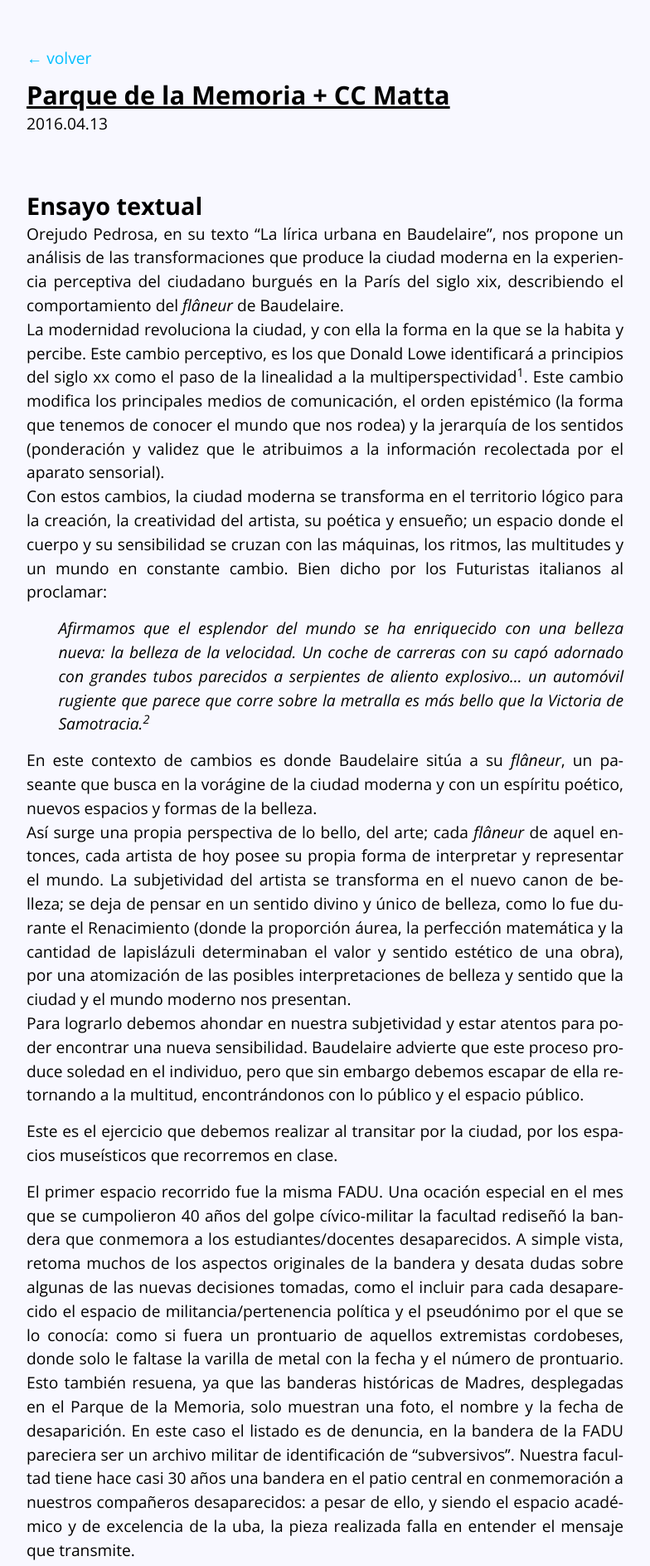
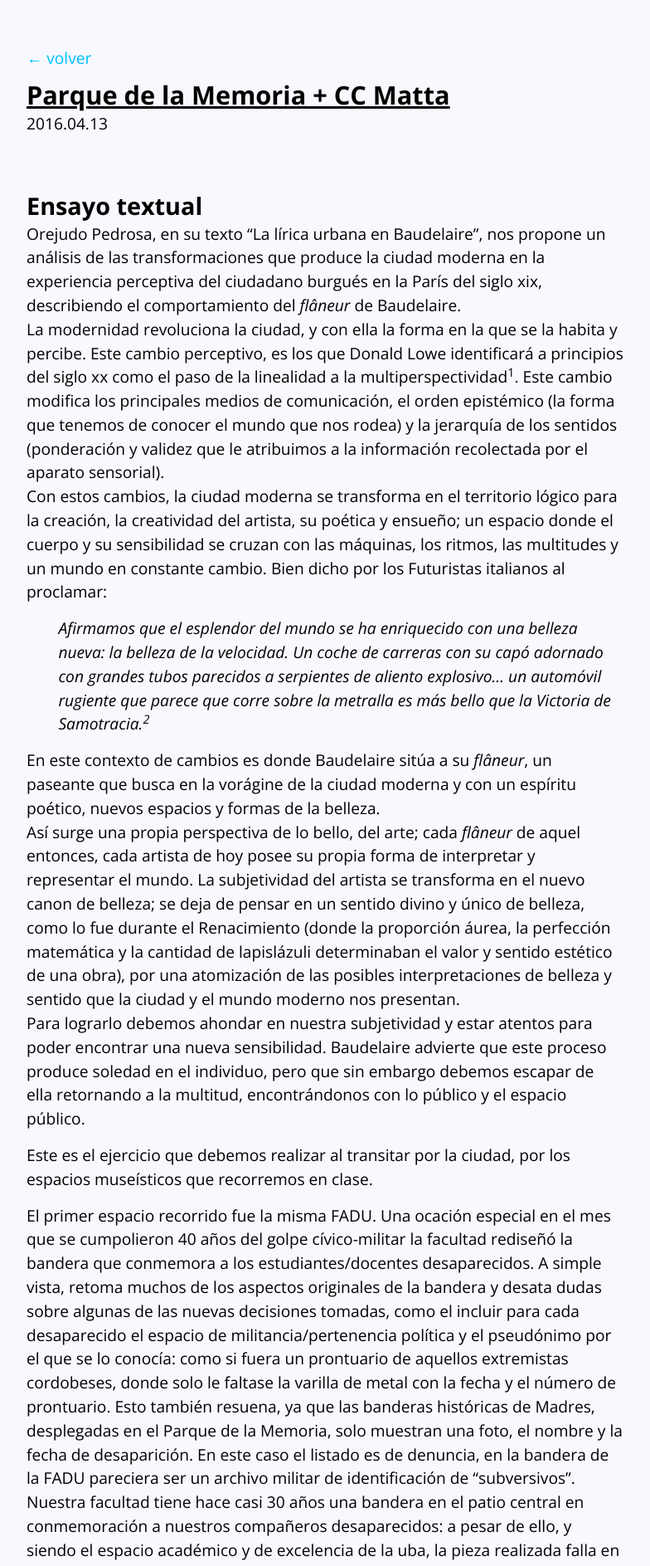
Before and after one commit to tasken/sitio.audiovisual, a Jekyll site: the page built from _posts/2016-04-13-TP1.md, in a window 1280 px wide. Shown: the top 1887 px of the page at 83% size, without its empty margins (248-1032 px from the left). Built offline with Jekyll 4.4.1, drawn with Linux system fonts in a browser that asks for light colours.

```diff
--- a/_layouts/default.html
+++ b/_layouts/default.html
@@ -16,7 +16,7 @@
 
     <link href='//fonts.googleapis.com/css?family=Open+Sans:400,400italic,700,700italic' rel='stylesheet' type='text/css'>
     <link rel="stylesheet" type="text/css" href="{{ site.baseurl }}/assets/css/main.css">
-    <script src="{{ site.baseurl }}/assets/js/hyphenator.js" type="text/javascript"></script>
+    <!-- <script src="{{ site.baseurl }}/assets/js/hyphenator.js" type="text/javascript"></script> -->
 	<script>
 		(function(i,s,o,g,r,a,m){i['GoogleAnalyticsObject']=r;i[r]=i[r]||function(){
 		(i[r].q=i[r].q||[]).push(arguments)},i[r].l=1*new Date();a=s.createElement(o),
--- a/assets/css/main.scss
+++ b/assets/css/main.scss
@@ -122,7 +122,7 @@ ul {
             font-size: 1em;
             line-height: 150%;
             margin-bottom: 15px;
-            text-align: justify;
+            // text-align: justify;
         }
         a {
             text-decoration: underline;
```
Lines whose indentation alone changed are shown as unchanged.
